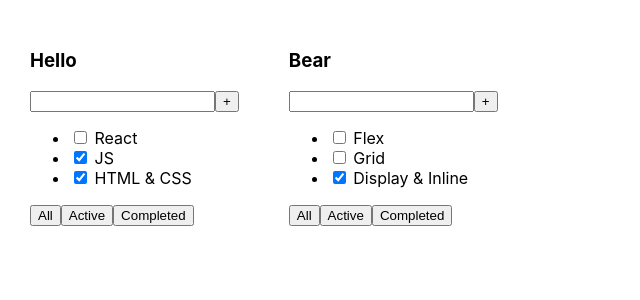
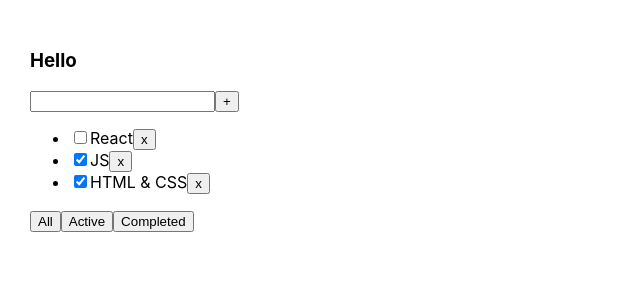
Before and after one commit to Dimkysy/repeat-todolist-lushci, a React (Create React App) app: page / in a window 1280 px wide. Shown: the top 300 px of the page, without its empty margins (0-640 px from the left). Built offline with nearby package versions, Linux system fonts and the light colour scheme.

Commit message:
all zero repeat 1 lesson 2

```diff
--- a/src/App.tsx
+++ b/src/App.tsx
@@ -1,25 +1,49 @@
-import React from 'react';
+import React, {useState} from 'react';
 import './App.css';
 import {Todolist} from "./Todolist";
 
+export type FilterValuesType = "all" | "active" | "completed"
+
 function App() {
 
-    let task1 = [
+    let [tasks, setTasks] = useState([
         {id:1, title:"React", isDone:false},
         {id:2, title: "JS", isDone: true},
-        {id:3, title: "HTML & CSS", isDone: true},
-    ]
+        {id:3, title: "HTML & CSS", isDone:true}
+    ])
 
-    let task2 = [
-        {id:1, title:"Flex", isDone:false},
-        {id:2, title:"Grid", isDone: false},
-        {id:3, title: "Display & Inline", isDone: true},
-    ]
+
+    let removeTasks = (id:number) =>  {
+        let filteredTasks = tasks.filter(t => t.id != id)
+        setTasks(filteredTasks)
+    }
+
+    let [filter, setFilter] = useState<FilterValuesType>("all")
+
+    let changeFilter = tasks
+
+    if (filter === "active")  {
+        changeFilter = tasks.filter(t => t.isDone === false)
+    }
+
+    if (filter === "completed") {
+        changeFilter = tasks.filter(t => t.isDone === true)
+    }
+
+
+    let changeFileter = (value:FilterValuesType) => {
+        setFilter(value)
+    }
+
 
     return (
         <div className="App">
-            <Todolist  title="Hello" tasks ={task1}/>
-            <Todolist  title = "Bear" tasks={task2} />
+            <Todolist
+                title="Hello"
+                tasks ={changeFilter}
+                removeTasks = {removeTasks}
+                changeFileter = {changeFileter}
+            />
         </div>
     );
 }
--- a/src/Todolist.tsx
+++ b/src/Todolist.tsx
@@ -1,4 +1,5 @@
 import React from "react";
+import {FilterValuesType} from "./App";
 
 
 type TaskType = {
@@ -7,9 +8,13 @@ type TaskType = {
     isDone:boolean
 }
 
+
+
 type PropsType = {
     title:string
     tasks:Array<TaskType>
+    removeTasks:(id:number) => void
+    changeFileter:(value:FilterValuesType) => void
 }
 
 export function Todolist(props:PropsType) {
@@ -22,14 +27,23 @@ export function Todolist(props:PropsType) {
                 <button>+</button>
             </div>
             <ul>
-                <li><input type="checkbox" checked={props.tasks[0].isDone}/> <span>{props.tasks[0].title}</span></li>
-                <li><input type="checkbox" checked={props.tasks[1].isDone}/> <span>{props.tasks[1].title}</span></li>
-                <li><input type="checkbox" checked={props.tasks[2].isDone}/> <span>{props.tasks[2].title}</span></li>
+
+
+                {
+                    props.tasks.map(t => <li key={t.id}>
+                            <input type="checkbox" checked = {t.isDone}/>
+                            <span>{t.title}</span>
+                            <button onClick={ () => props.removeTasks(t.id)}>x</button>
+                    </li>
+                    )
+                }
+
+
             </ul>
             <div>
-                <button>All</button>
-                <button>Active</button>
-                <button>Completed</button>
+                <button onClick={()=> props.changeFileter("all") } >All</button>
+                <button  onClick={ () => props.changeFileter("active")} >Active</button>
+                <button onClick={ ()=> props.changeFileter("completed")} >Completed</button>
             </div>
         </div>
     )
```
